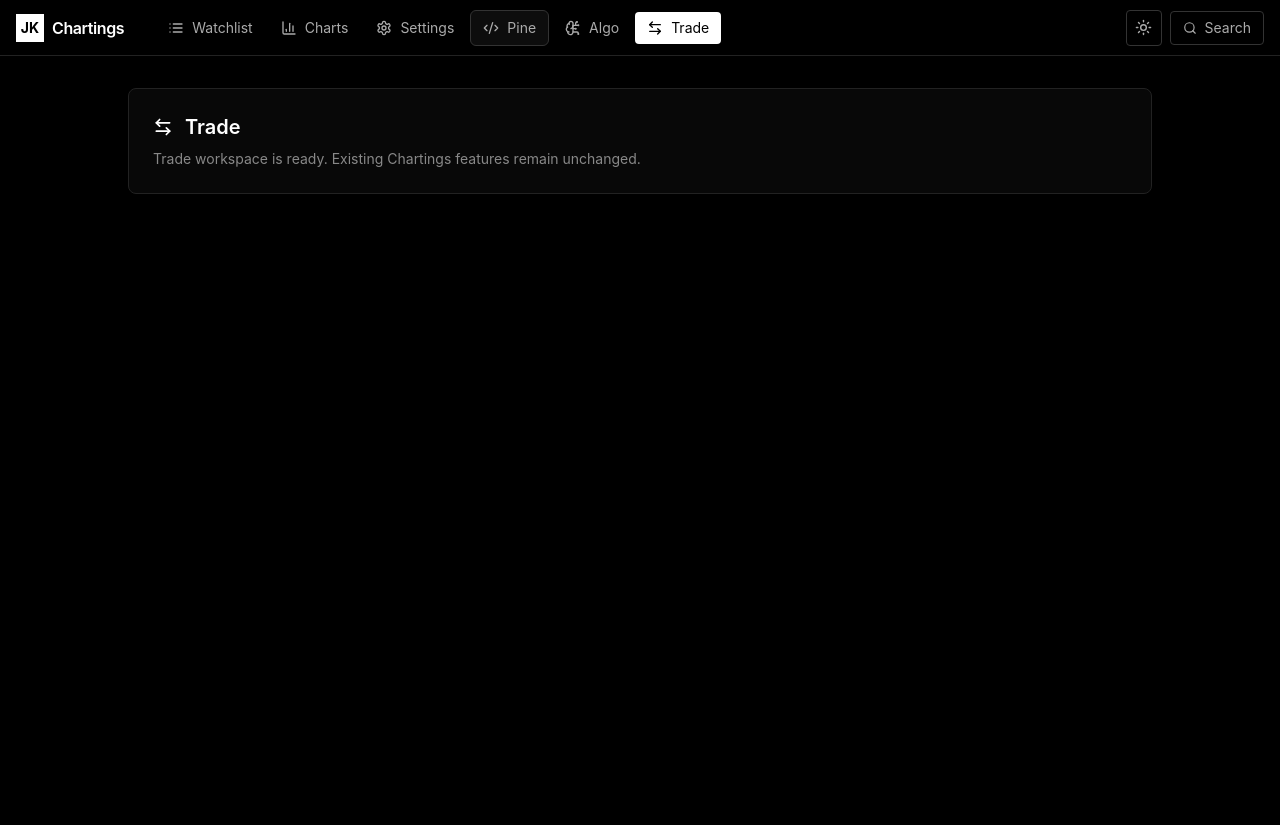
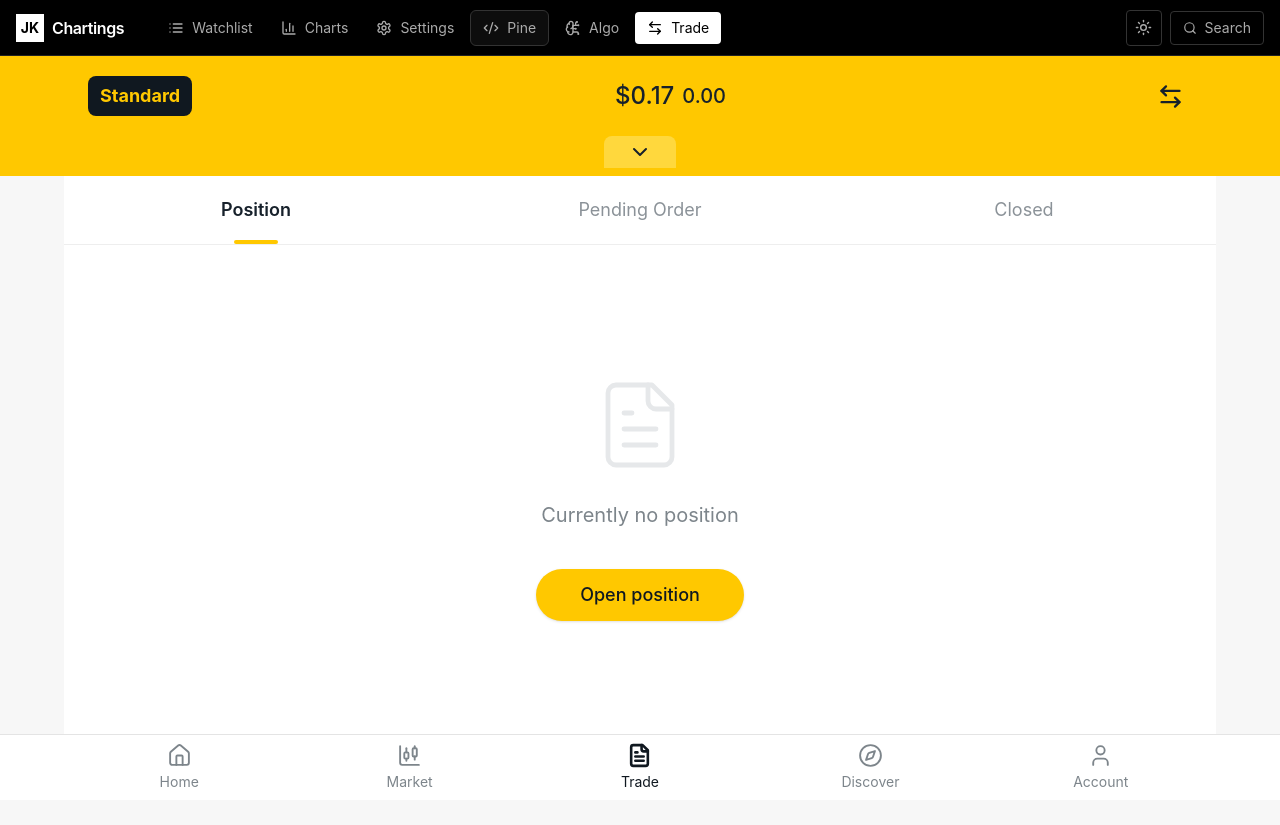
Before and after one commit to nipul830/Jk-chartings, a Next.js app: page /Jk-chartings/trade in a window 1280 px wide. Before the commit the page ends 800 px from the top, so only its background shows below. Built offline with nearby package versions, Linux system fonts and the light colour scheme.

Commit message:
Build Trade page interface

```diff
--- a/src/app/trade/page.tsx
+++ b/src/app/trade/page.tsx
@@ -1,21 +1,101 @@
 "use client";
 
-import { ArrowLeftRight } from "lucide-react";
+import {
+  ArrowLeftRight,
+  ChevronDown,
+  FileText,
+  Compass,
+  Home,
+  User,
+  CandlestickChart,
+} from "lucide-react";
 
 export default function TradePage() {
   return (
-    <main className="min-h-[calc(100vh-56px)] bg-black px-4 py-8">
-      <div className="max-w-5xl mx-auto">
-        <div className="border border-[#222] rounded-lg bg-[#080808] p-6">
-          <div className="flex items-center gap-3 mb-2">
-            <ArrowLeftRight size={20} />
-            <h1 className="text-xl font-semibold">Trade</h1>
+    <main className="min-h-[calc(100vh-56px)] bg-[#f7f7f7] text-[#17212b] pb-20">
+      <section className="bg-[#ffc800]">
+        <div className="mx-auto flex h-20 max-w-6xl items-center justify-between px-4 sm:px-6">
+          <button className="rounded-lg bg-[#101820] px-3 py-1.5 text-lg font-bold text-[#ffc800]">
+            Standard
+          </button>
+
+          <div className="flex items-center gap-2 text-2xl font-medium">
+            <span>$0.17</span>
+            <span className="text-xl">0.00</span>
           </div>
-          <p className="text-sm text-[#888]">
-            Trade workspace is ready. Existing Chartings features remain unchanged.
-          </p>
+
+          <button
+            type="button"
+            aria-label="Switch account"
+            className="rounded-lg p-2 hover:bg-black/10"
+          >
+            <ArrowLeftRight size={27} />
+          </button>
         </div>
-      </div>
+
+        <div className="flex justify-center pb-2">
+          <button
+            type="button"
+            aria-label="Expand account panel"
+            className="rounded-t-lg bg-[#ffd83d] px-6 py-1"
+          >
+            <ChevronDown size={24} />
+          </button>
+        </div>
+      </section>
+
+      <section className="mx-auto max-w-6xl bg-white">
+        <div className="grid grid-cols-3 border-b border-[#eee]">
+          {["Position", "Pending Order", "Closed"].map((tab, index) => (
+            <button
+              key={tab}
+              type="button"
+              className={`relative py-5 text-center text-base sm:text-lg ${index === 0 ? "font-semibold text-[#17212b]" : "text-[#8b9298]"}`}
+            >
+              {tab}
+              {index === 0 && (
+                <span className="absolute bottom-0 left-1/2 h-1 w-11 -translate-x-1/2 rounded-full bg-[#ffc800]" />
+              )}
+            </button>
+          ))}
+        </div>
+
+        <div className="flex min-h-[calc(100vh-300px)] flex-col items-center justify-center px-6 py-20">
+          <div className="mb-5 flex h-28 w-28 items-center justify-center text-[#e6e8ea]">
+            <FileText size={96} strokeWidth={1.2} />
+          </div>
+
+          <p className="mb-10 text-xl text-[#7d858b]">Currently no position</p>
+
+          <button
+            type="button"
+            className="rounded-full bg-[#ffc800] px-11 py-3 text-lg font-medium text-[#101820] shadow-sm transition hover:bg-[#f2bc00]"
+          >
+            Open position
+          </button>
+        </div>
+      </section>
+
+      <nav className="fixed bottom-0 left-0 right-0 z-50 border-t border-[#e4e4e4] bg-white">
+        <div className="mx-auto grid max-w-6xl grid-cols-5">
+          {[
+            { label: "Home", icon: Home },
+            { label: "Market", icon: CandlestickChart },
+            { label: "Trade", icon: FileText, active: true },
+            { label: "Discover", icon: Compass },
+            { label: "Account", icon: User },
+          ].map(({ label, icon: Icon, active }) => (
+            <button
+              key={label}
+              type="button"
+              className={`flex flex-col items-center gap-1 py-2 text-xs sm:text-sm ${active ? "text-[#101820]" : "text-[#7d858b]"}`}
+            >
+              <Icon size={25} strokeWidth={active ? 2.5 : 1.8} />
+              <span>{label}</span>
+            </button>
+          ))}
+        </div>
+      </nav>
     </main>
   );
 }
```
